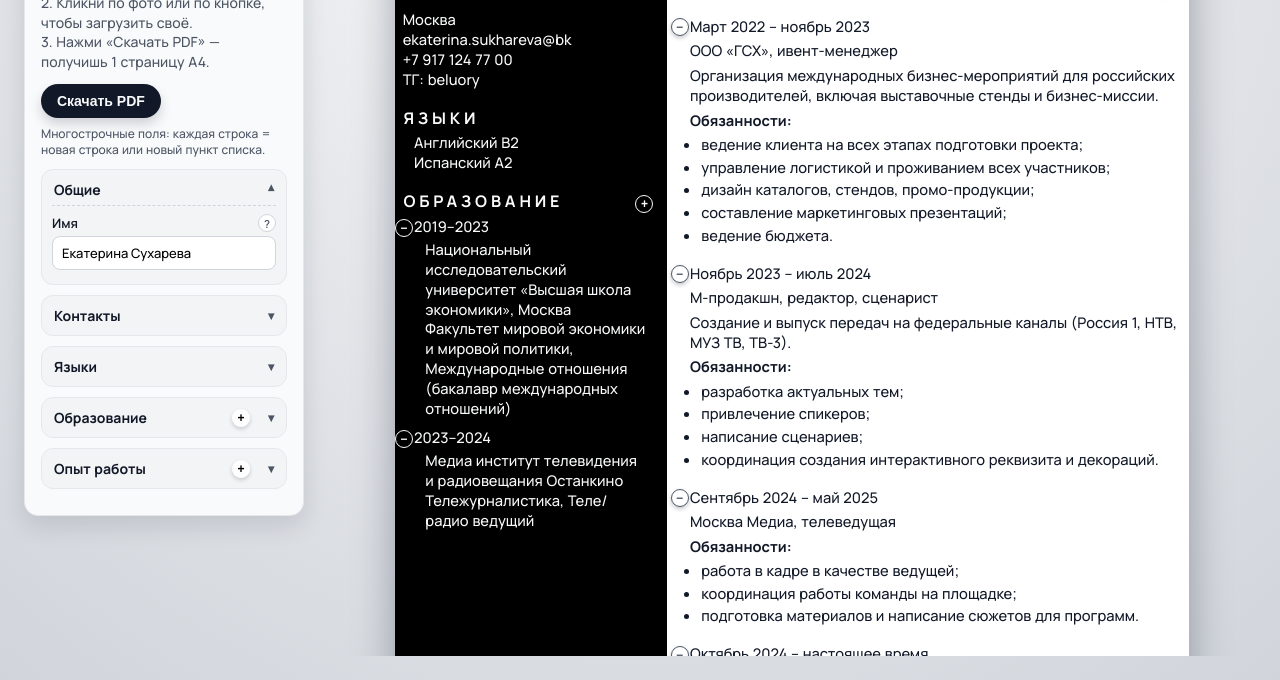
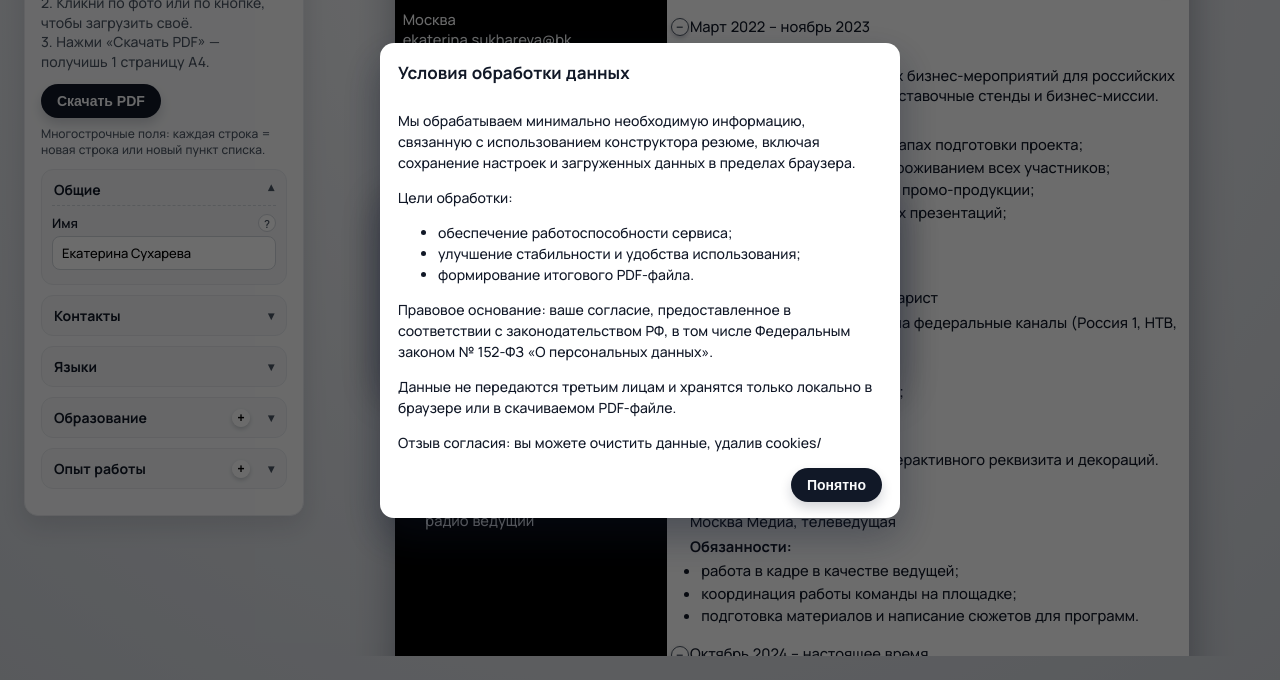
Before and after one commit to pemuul/resume_creator, a website: page index.html in a window 1280 px wide. Shown: the part 120-800 px from the top of the page. Drawn offline with Linux system fonts and the light colour scheme.

Commit message:
Add cookie consent and legal terms modals

```diff
--- a/assets/script.js
+++ b/assets/script.js
@@ -403,6 +403,54 @@ document.addEventListener("DOMContentLoaded", function () {
   buildEduControls();
   buildJobControls();
 
+  /* Cookie notice + terms (RF) */
+  const consentOverlay = document.getElementById("consent-overlay");
+  const termsOverlay = document.getElementById("terms-overlay");
+  const consentAccept = document.getElementById("consent-accept");
+  const consentReject = document.getElementById("consent-reject");
+  const consentDetailsBtn = document.getElementById("consent-details-btn");
+  const termsClose = document.getElementById("terms-close");
+  const CONSENT_KEY = "resume_creator_cookie_consent";
+
+  function showOverlay(overlay) {
+    if (overlay) overlay.hidden = false;
+  }
+  function hideOverlay(overlay) {
+    if (overlay) overlay.hidden = true;
+  }
+
+  function openTerms() {
+    hideOverlay(consentOverlay);
+    showOverlay(termsOverlay);
+  }
+
+  function acceptConsent() {
+    localStorage.setItem(CONSENT_KEY, "accepted");
+    hideOverlay(consentOverlay);
+  }
+
+  if (consentDetailsBtn) {
+    consentDetailsBtn.addEventListener("click", openTerms);
+  }
+  if (consentAccept) {
+    consentAccept.addEventListener("click", acceptConsent);
+  }
+  if (consentReject) {
+    consentReject.addEventListener("click", () => hideOverlay(consentOverlay));
+  }
+  if (termsClose) {
+    termsClose.addEventListener("click", () => {
+      hideOverlay(termsOverlay);
+      if (!localStorage.getItem(CONSENT_KEY)) {
+        showOverlay(consentOverlay);
+      }
+    });
+  }
+
+  if (!localStorage.getItem(CONSENT_KEY)) {
+    showOverlay(consentOverlay);
+  }
+
   if (downloadBtn && resumePage) {
     const ensureHtml2Pdf = () => {
       if (window.html2pdf) return Promise.resolve(window.html2pdf);
--- a/assets/style.css
+++ b/assets/style.css
@@ -117,6 +117,33 @@ body {
 .button-primary:active {
   transform: translateY(0);
   box-shadow: 0 4px 10px rgba(15, 23, 42, 0.2);
+}
+
+.button-secondary {
+  display: inline-flex;
+  align-items: center;
+  justify-content: center;
+  padding: 9px 16px;
+  border-radius: 9999px;
+  border: 1px solid #d1d5db;
+  background: #ffffff;
+  color: var(--color-text-main);
+  font-size: 14px;
+  font-weight: 700;
+  cursor: pointer;
+  transition: background 0.15s ease, transform 0.1s ease,
+    box-shadow 0.15s ease;
+  box-shadow: 0 6px 12px rgba(15, 23, 42, 0.06);
+}
+
+.button-secondary:hover {
+  background: #f3f4f6;
+  transform: translateY(-1px);
+}
+
+.button-secondary:active {
+  transform: translateY(0);
+  box-shadow: 0 4px 10px rgba(15, 23, 42, 0.06);
 }
 
 .hint {
@@ -521,6 +548,71 @@ body {
   /* скрываем в печати */
 }
 
+/* Modals */
+.modal-overlay {
+  position: fixed;
+  inset: 0;
+  background: rgba(0, 0, 0, 0.35);
+  display: flex;
+  align-items: center;
+  justify-content: center;
+  padding: 16px;
+  z-index: 1000;
+}
+
+.modal-card {
+  background: #ffffff;
+  color: var(--color-text-main);
+  border-radius: 14px;
+  max-width: 520px;
+  width: min(520px, 100%);
+  box-shadow: 0 18px 40px rgba(15, 23, 42, 0.35);
+  padding: 18px 18px 16px;
+  display: flex;
+  flex-direction: column;
+  gap: 12px;
+}
+
+.modal-card--scroll {
+  max-height: min(80vh, 720px);
+}
+
+.modal-title {
+  font-size: 17px;
+  font-weight: 800;
+  margin: 0;
+}
+
+.modal-text {
+  font-size: 14px;
+  line-height: 1.5;
+  color: var(--color-text-main);
+}
+
+.modal-text--scroll {
+  overflow-y: auto;
+  max-height: 360px;
+  padding-right: 6px;
+}
+
+.modal-actions {
+  display: flex;
+  justify-content: flex-end;
+  align-items: center;
+  gap: 10px;
+}
+
+.link-button {
+  border: none;
+  padding: 0;
+  background: none;
+  color: var(--color-accent);
+  font-weight: 700;
+  cursor: pointer;
+  text-decoration: underline;
+  margin-left: 4px;
+}
+
 [contenteditable="true"] {
   outline: 1px dashed transparent;
   transition: outline-color 0.15s ease, background-color 0.15s ease;
--- a/index.html
+++ b/index.html
@@ -298,5 +298,45 @@
 
   <script src="assets/html2pdf.bundle.min.js"></script>
   <script src="assets/script.js"></script>
+
+  <!-- Cookie notice and legal terms (RF) -->
+  <div class="modal-overlay" id="consent-overlay" hidden>
+    <div class="modal-card">
+      <div class="modal-title">Файлы cookies</div>
+      <div class="modal-text">
+        Мы используем файлы cookies для работы конструктора резюме и сохранения настроек.
+        Нажимая «Принять», вы подтверждаете согласие на обработку данных в соответствии с
+        законодательством РФ (в т.ч. 152-ФЗ).
+        <button class="link-button" type="button" id="consent-details-btn">Ознакомиться с условиями</button>
+      </div>
+      <div class="modal-actions">
+        <button class="button-secondary" type="button" id="consent-reject">Закрыть</button>
+        <button class="button-primary" type="button" id="consent-accept">Принять</button>
+      </div>
+    </div>
+  </div>
+
+  <div class="modal-overlay" id="terms-overlay" hidden>
+    <div class="modal-card modal-card--scroll">
+      <div class="modal-title">Условия обработки данных</div>
+      <div class="modal-text modal-text--scroll">
+        <p>Мы обрабатываем минимально необходимую информацию, связанную с использованием конструктора резюме,
+        включая сохранение настроек и загруженных данных в пределах браузера.</p>
+        <p>Цели обработки:</p>
+        <ul>
+          <li>обеспечение работоспособности сервиса;</li>
+          <li>улучшение стабильности и удобства использования;</li>
+          <li>формирование итогового PDF-файла.</li>
+        </ul>
+        <p>Правовое основание: ваше согласие, предоставленное в соответствии с законодательством РФ,
+        в том числе Федеральным законом № 152-ФЗ «О персональных данных».</p>
+        <p>Данные не передаются третьим лицам и хранятся только локально в браузере или в скачиваемом PDF-файле.</p>
+        <p>Отзыв согласия: вы можете очистить данные, удалив cookies/локальное хранилище в браузере и прекратив использование сервиса.</p>
+      </div>
+      <div class="modal-actions">
+        <button class="button-primary" type="button" id="terms-close">Понятно</button>
+      </div>
+    </div>
+  </div>
 </body>
 </html>
```
